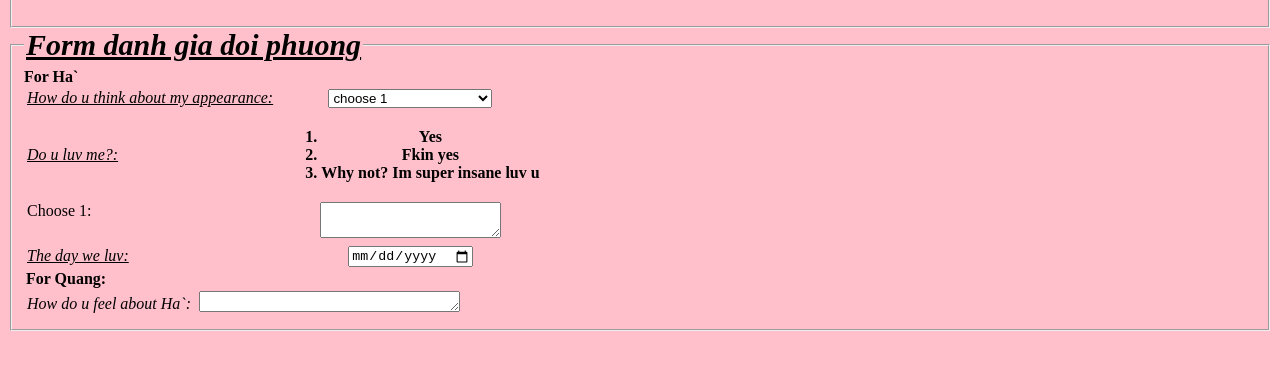
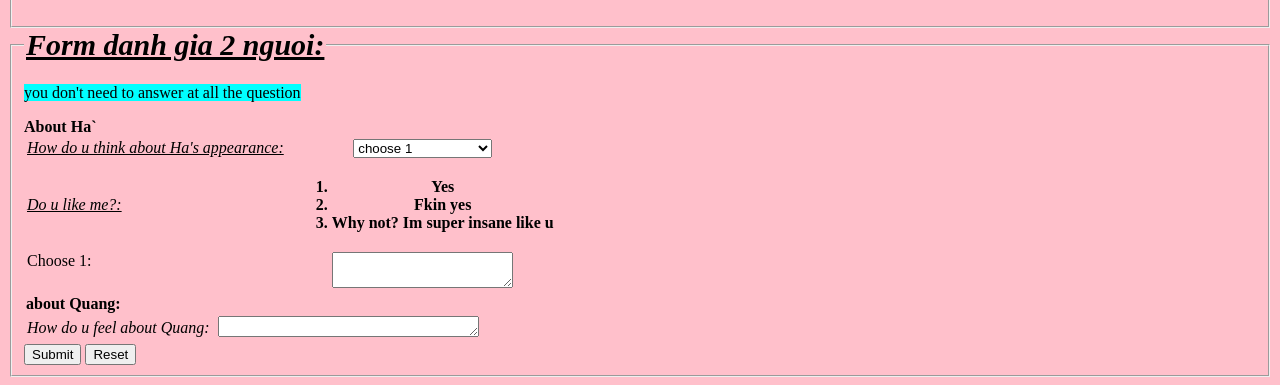
Before and after one commit to tran-kim-quang/aboutMe, a plain HTML site: page index.html in a window 1280 px wide. Shown: the part 732-1117 px from the top of the page. Before the commit the page ends 1071 px from the top, so only its background shows below. Drawn offline with Linux system fonts and the light colour scheme.

Commit message:
Update index.html

```diff
--- a/index.html
+++ b/index.html
@@ -1,9 +1,21 @@
 <!DOCTYPE html>
 <html>
     <head>
-        <title>Tai xiu</title>
+        <title>About me and my luv</title>
+        <style>
+            .customAlert{
+                font-size: 50px;
+                background-color: cyan;
+                color: blue;
+                border: 4px dotted hotpink;
+            }
+            .background{
+                background-color: aqua;
+            }
+        </style>
+
     </head>
-    <body style="background-color:pink"><b>
+    <body style="background-color: pink;"><b>
         <fieldset><dl>
             <dt>Quang:</dt>
                 <dd>Dep trai tai gioi</dd>
@@ -22,32 +34,32 @@
         </fieldset>
 
         <fieldset>
-            <legend style="font-size: 30px; font-style: italic; text-decoration: underline;"><b>Form danh gia doi phuong</b></legend>
-
+            <legend style="font-size: 30px; font-style: italic; text-decoration: underline;"><b>Form danh gia 2 nguoi:</b></legend>
+            <p><label><span class="background">you don't need to answer at all the question</span></label></p>
             <table>
-                <label><b>For Ha`</b></label>
+                <label><b>About Ha`</b></label>
                 <tr>
-                    <td style="font-style: italic; text-decoration: underline;"">How do u think about my appearance:</td>
+                    <td style="font-style: italic; text-decoration: underline;"">How do u think about Ha's appearance:</td>
                     <td>
                         <th>
                             <select>
                                 <option value="choose1">choose 1</option>
-                                <option value="handsome">handsome</option>
-                                <option value="superhs">super handsome</option>
-                                <option value="insane">INSANE HANDSOME!!!</option>
+                                <option value="handsome">Beautiful</option>
+                                <option value="superhs">Super Beautiful</option>
+                                <option value="insane">INSANE Beautiful!!!</option>
                             </select>
                         </th>
                     </td>
 
                 </tr>
                 <tr>
-                    <td style="font-style: italic; text-decoration: underline;">Do u luv me?:</td>
+                    <td style="font-style: italic; text-decoration: underline;">Do u like me?:</td>
                     <td>
                         <th>
                         <ol type>
                             <li>Yes</li>
                             <li>Fkin yes</li>
-                            <li>Why not? Im super insane luv u</li>
+                            <li>Why not? Im super insane like u</li>
                         </ol>
                         </th>
                     </td><br>
@@ -60,24 +72,26 @@
                         <th><textarea name="textarea" id="txtarea"></textarea></th>
                     </td>
                 </tr>
-                <tr>
-                    <td style="font-style: italic; text-decoration: underline;">The day we luv:</td>
-                    <td>
-                        <th>
-                            <input type="date" name="importantday">
-                        </th>
-                    </td>
-                </tr>
             </table>
             <table>
                 <tr>
-                    <legend><b>For Quang:</b></legend>
-                    <td style="font-style: italic;">How do u feel about Ha`:</td>
+                    <legend><b>about Quang:</b></legend>
+                    <td style="font-style: italic;">How do u feel about Quang:</td>
                     <td>
                         <th><textarea name="textarea" cols="30" rows="1"></textarea></th>
                     </td>
                 </tr>
             </table>
+            <input type="submit" name="submit"id="submit" value="Submit" onclick="addCss()">
+            <input type="reset" name="reset" value="Reset">
         </fieldset>
     </body>
+    <script>
+        function addCss(){
+            var a = document.createElement("div");
+            a.innerHTML = "Done! Thanks for your time!!!";
+            a.className = "customAlert";
+            document.body.appendChild(a);
+        }
+    </script>
 </html>
```
